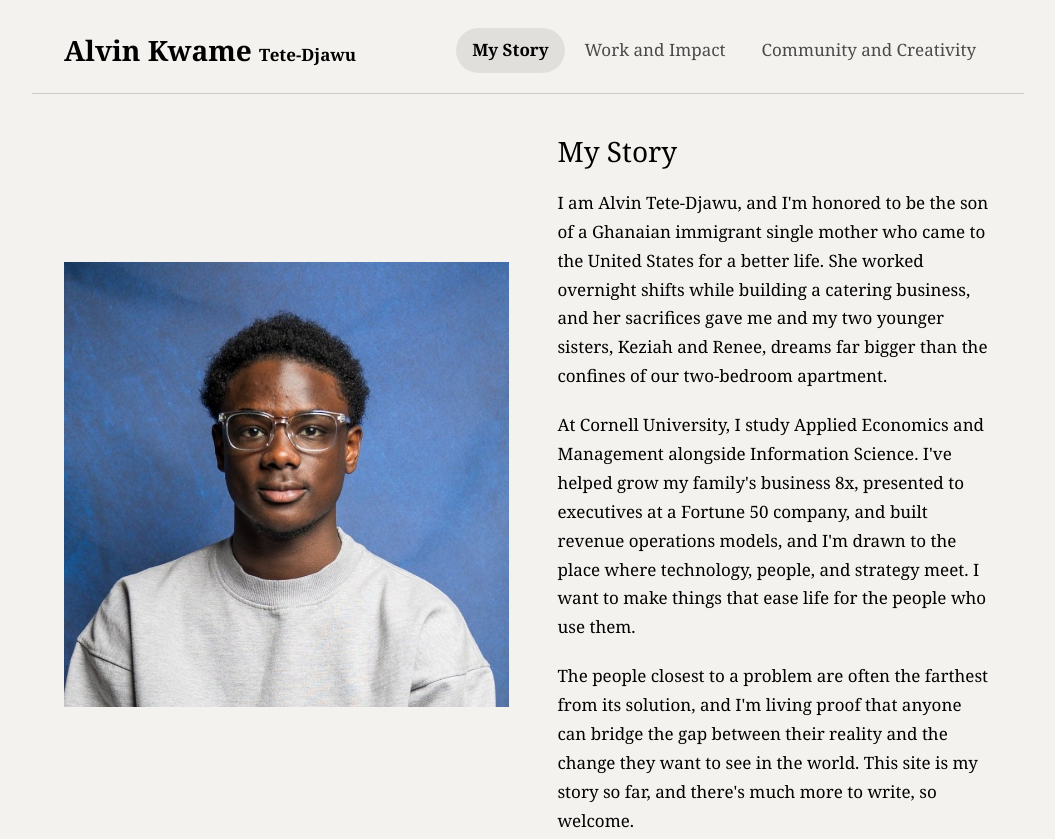
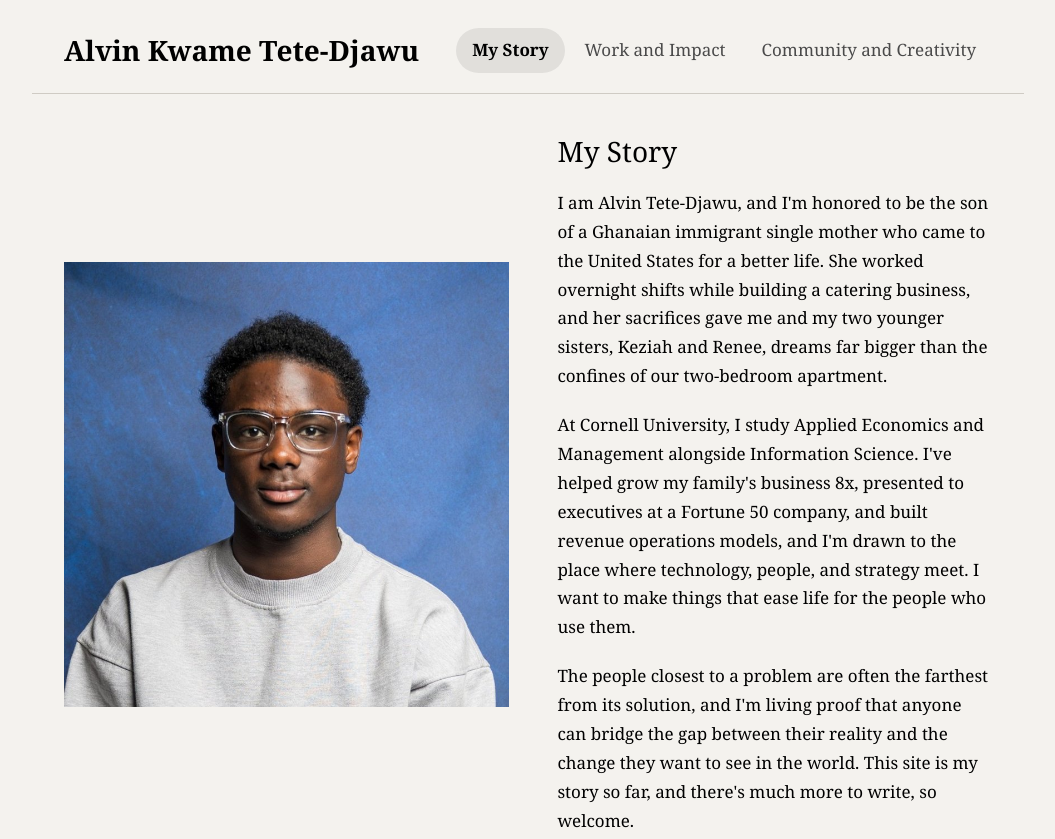
Before and after one commit to alvinktd/alvinktd.github.io, a plain HTML site: page index.html in a window 1280 px wide. Shown: the top 839 px of the page, without its empty margins (112-1167 px from the left). Drawn offline with Linux system fonts and the light colour scheme.

Commit message:
Make surname match name size

```diff
--- a/styles/site.css
+++ b/styles/site.css
@@ -877,3 +877,4 @@ p {
 body *, body button { font-size: var(--text-size) !important; }
 body h1, body h2, body h3, body h4, body .site-title, body .modal-title { font-size: var(--heading-size) !important; }
 body .stat-number { font-size: 1.75rem !important; font-weight: normal !important; }
+body .site-title .name-break { font-size: var(--heading-size) !important; }
```
